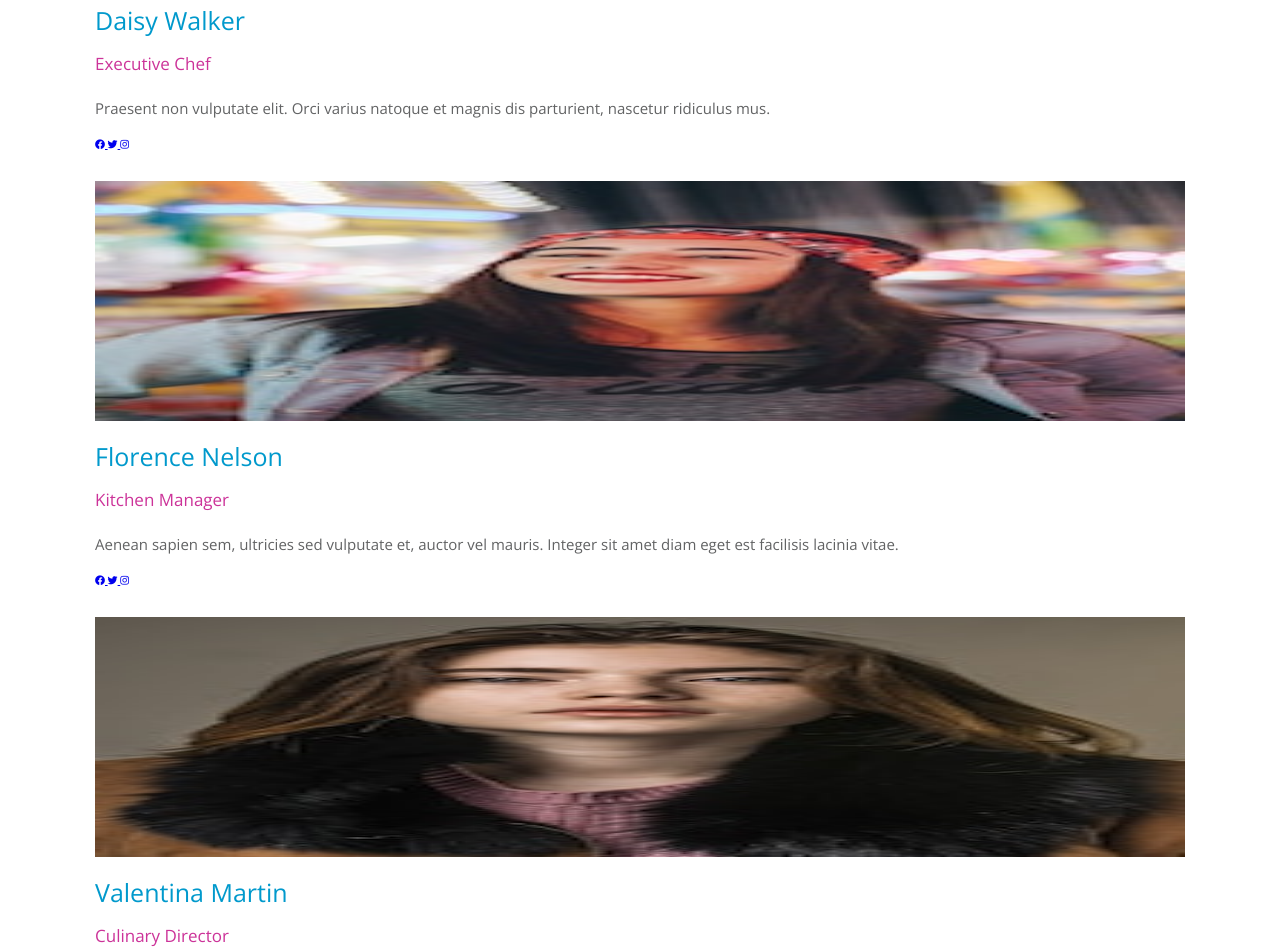
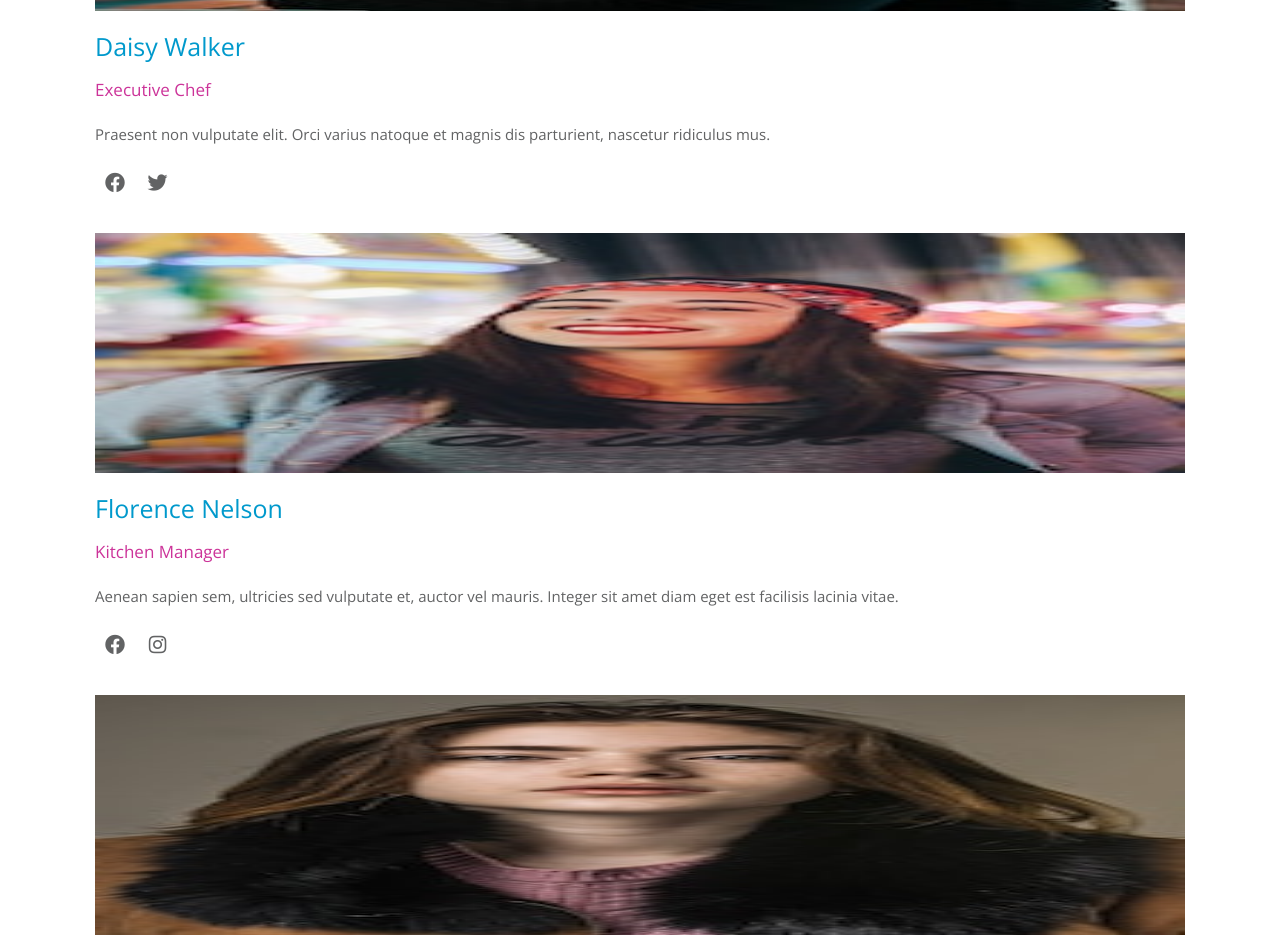
Before and after one commit to NowakArtur97/Simple-House, a plain HTML site: page Simple House/about.html in a window 1280 px wide. Shown: the part 1434-2384 px from the top of the page. Drawn offline with nearby package versions, Linux system fonts and the light colour scheme.

Commit message:
Style icons

```diff
--- a/Simple House/about.html
+++ b/Simple House/about.html
@@ -93,9 +93,6 @@
                             <a href="https://twitter.com/explore" target="_blank" class="icon">
                                 <i class="fab fa-twitter"></i>
                             </a>
-                            <a href="https://www.instagram.com/?hl=pl" target="_blank" class="icon">
-                                <i class="fab fa-instagram"></i>
-                            </a>
                         </div>
                     </figcaption>
                 </figure>
@@ -118,9 +115,6 @@
                         <div class="icons">
                             <a href="https://www.facebook.com/" target="_blank" class="icon">
                                 <i class="fab fa-facebook"></i>
-                            </a>
-                            <a href="https://twitter.com/explore" target="_blank" class="icon">
-                                <i class="fab fa-twitter"></i>
                             </a>
                             <a href="https://www.instagram.com/?hl=pl" target="_blank" class="icon">
                                 <i class="fab fa-instagram"></i>
@@ -151,6 +145,9 @@
                             </a>
                             <a href="https://www.instagram.com/?hl=pl" target="_blank" class="icon">
                                 <i class="fab fa-instagram"></i>
+                            </a>
+                            <a href="https://www.youtube.com/?gl=PL&hl=pl" target="_blank" class="icon">
+                                <i class="fab fa-youtube"></i>
                             </a>
                         </div>
                     </figcaption>
--- a/Simple House/style.css
+++ b/Simple House/style.css
@@ -304,6 +304,26 @@ body {
   }
 }
 
+.icon {
+  display: inline-flex;
+  justify-content: center;
+  align-items: center;
+
+  width: 40px;
+  height: 40px;
+
+  font-size: 2rem;
+  color: #626364;
+  text-decoration: none;
+
+  transition: 0.5s linear;
+}
+
+.icon:hover {
+  color: white;
+  background-color: #626364;
+}
+
 .read_more__info {
   padding: 15px;
   margin-bottom: 40px;
```
